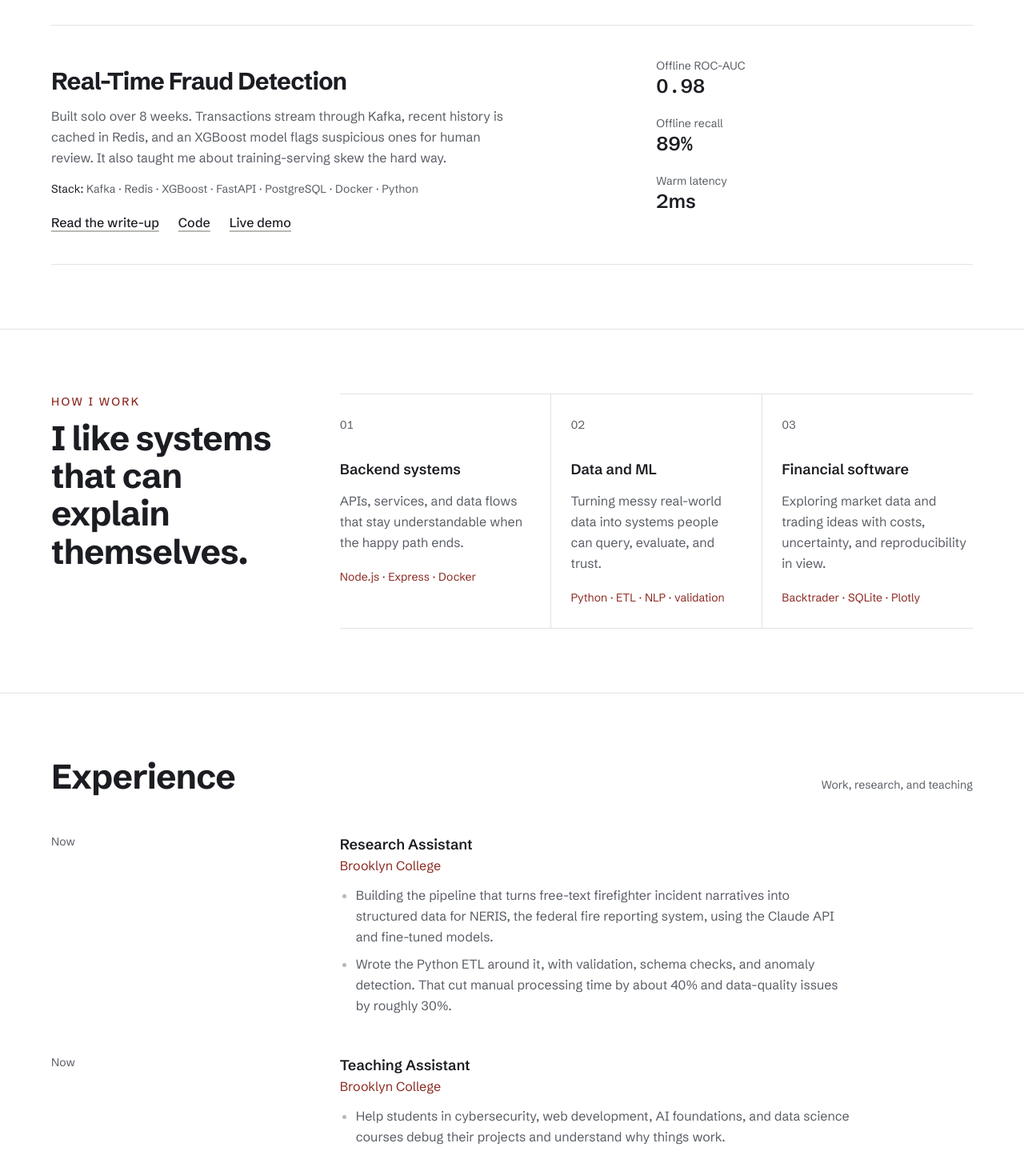
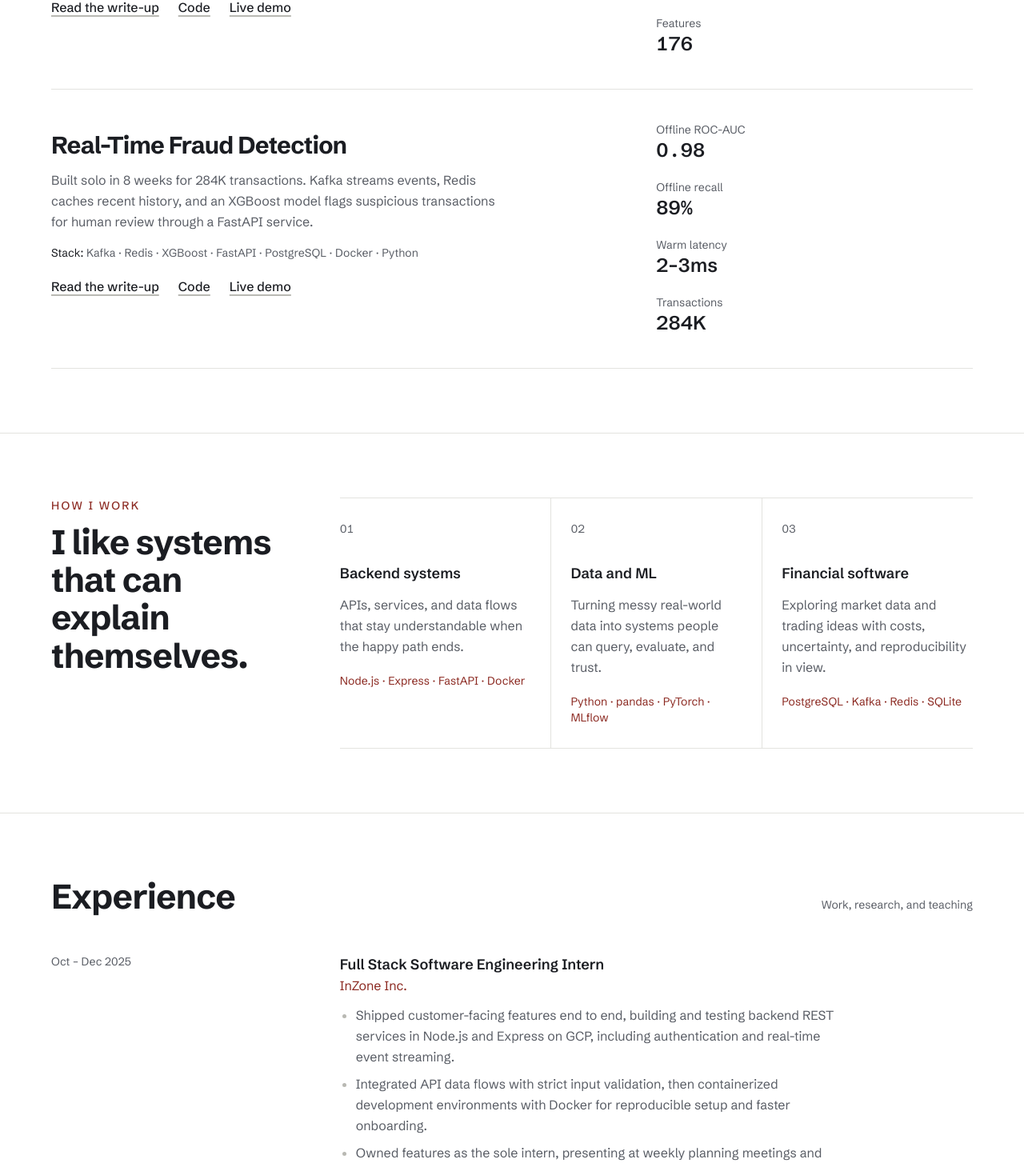
Before and after one commit to jellyfishing2346/myportfolio, a Next.js app: page / in a window 1280 px wide. Shown: the part 1935-3394 px from the top of the page at 80% size. Built offline with nearby package versions, Linux system fonts and the light colour scheme.

Commit message:
second round of changes

```diff
--- a/app/projects/_data.ts
+++ b/app/projects/_data.ts
@@ -58,11 +58,12 @@ export const PROJECTS: Project[] = [
     borderHover: 'hover:border-violet-400/40',
     title: 'Quantitative Trading Framework',
     objective:
-      'A backtesting framework for momentum and mean-reversion strategies. I test every strategy against transaction costs, out-of-sample periods, and walk-forward validation instead of trusting one optimized backtest.',
+      'A modular backtesting platform with cached data pipelines and an interactive dashboard. I test momentum and mean-reversion strategies against transaction costs, out-of-sample periods, and walk-forward validation.',
     metrics: [
       { label: 'Out-of-sample Sharpe', value: '0.86' },
       { label: 'In-sample Sharpe', value: '1.18' },
       { label: 'Walk-forward folds', value: '7' },
+      { label: 'Tests', value: '53' },
     ],
     stack: ['Backtrader', 'QuantStats', 'yfinance', 'Alpha Vantage API', 'SQLite', 'Plotly Dash'],
     githubUrl: 'https://github.com/jellyfishing2346/quantitative-finance',
@@ -128,11 +129,12 @@ export const PROJECTS: Project[] = [
     borderHover: 'hover:border-blue-400/40',
     title: 'Credit Risk Scoring Engine',
     objective:
-      'Predicts loan default on a 307K-record dataset with XGBoost, serves predictions through a deployed REST API, and uses SHAP to explain each individual decision.',
+      'Engineered 176 features from 307K loan records, tuned XGBoost with Optuna and MLflow, and deployed a FastAPI service that returns a risk score with per-decision SHAP explanations.',
     metrics: [
       { label: 'Test ROC-AUC', value: '0.78' },      // got 0.7795, not 0.79
       { label: 'API Latency', value: '<35ms' },   // measured 26-32ms warm
       { label: 'Records', value: '307K' },
+      { label: 'Features', value: '176' },
     ],
     stack: ['XGBoost', 'SHAP', 'FastAPI', 'MLflow', 'Docker', 'Google Cloud Run', 'Streamlit'],
     // removed PostgreSQL (schema built but not used at inference)
@@ -219,11 +221,12 @@ export const PROJECTS: Project[] = [
     borderHover: 'hover:border-emerald-400/40',
     title: 'Real-Time Fraud Detection',
     objective:
-      'Built solo over 8 weeks. Transactions stream through Kafka, recent history is cached in Redis, and an XGBoost model flags suspicious ones for human review. It also taught me about training-serving skew the hard way.',
+      'Built solo in 8 weeks for 284K transactions. Kafka streams events, Redis caches recent history, and an XGBoost model flags suspicious transactions for human review through a FastAPI service.',
     metrics: [
       { label: 'Offline ROC-AUC', value: '0.98' },
       { label: 'Offline recall', value: '89%' },
-      { label: 'Warm latency', value: '2ms' },
+      { label: 'Warm latency', value: '2–3ms' },
+      { label: 'Transactions', value: '284K' },
     ],
     stack: ['Kafka', 'Redis', 'XGBoost', 'FastAPI', 'PostgreSQL', 'Docker', 'Python'],
     githubUrl: 'https://github.com/jellyfishing2346/fraud-detection-engine.',
--- a/components/About.tsx
+++ b/components/About.tsx
@@ -31,6 +31,17 @@ export default function About() {
             at CUNY Brooklyn College. I&rsquo;m also involved with Project Alpaca, CUNY Tech
             Prep, CodePath, and the CS Club.
           </p>
+          <div className="grid gap-6 border-y border-line py-6 text-base md:grid-cols-2">
+            <div>
+              <h3 className="font-semibold text-ink">Education</h3>
+              <p className="mt-2 text-muted">B.S. Computer Science, minor in Data Science</p>
+              <p className="text-sm text-muted">GPA 3.8 / 4.0 · Expected December 2027</p>
+            </div>
+            <div>
+              <h3 className="font-semibold text-ink">Tools I use</h3>
+              <p className="mt-2 text-muted">Python, TypeScript, JavaScript, SQL, FastAPI, Node.js, React, Next.js, PostgreSQL, Kafka, Redis, Docker, AWS, GCP</p>
+            </div>
+          </div>
           <p>
             <Link href="/personal" className="link">More about life outside code</Link>
           </p>
--- a/components/Contact.tsx
+++ b/components/Contact.tsx
@@ -2,6 +2,7 @@ const LINKS = [
   { href: 'mailto:faizanakhan2003@gmail.com', label: 'faizanakhan2003@gmail.com' },
   { href: 'https://github.com/jellyfishing2346', label: 'github.com/jellyfishing2346' },
   { href: 'https://linkedin.com/in/faizan-khan234', label: 'linkedin.com/in/faizan-khan234' },
+  { href: '/Faizan-Khan-Resume.pdf', label: 'Download résumé' },
 ]
 
 export default function Contact() {
--- a/components/Experience.tsx
+++ b/components/Experience.tsx
@@ -1,30 +1,12 @@
-// Same facts as before, in plainer words. Every number here is something an
-// interviewer may ask about, so keep only the ones you can explain in detail.
 const EXPERIENCE = [
-  {
-    role: 'Research Assistant',
-    company: 'Brooklyn College',
-    period: 'Now',
-    details: [
-      'Building the pipeline that turns free-text firefighter incident narratives into structured data for NERIS, the federal fire reporting system, using the Claude API and fine-tuned models.',
-      'Wrote the Python ETL around it, with validation, schema checks, and anomaly detection. That cut manual processing time by about 40% and data-quality issues by roughly 30%.',
-    ],
-  },
-  {
-    role: 'Teaching Assistant',
-    company: 'Brooklyn College',
-    period: 'Now',
-    details: [
-      'Help students in cybersecurity, web development, AI foundations, and data science courses debug their projects and understand why things work.',
-    ],
-  },
   {
     role: 'Full Stack Software Engineering Intern',
     company: 'InZone Inc.',
     period: 'Oct – Dec 2025',
     details: [
-      'Built Node.js/Express microservices for a backend with 5,000+ daily users and made architecture calls from design through production.',
-      'Containerized the services with Docker on GCP (99.9% uptime) and helped four other engineers with API design and coding standards.',
+      'Shipped customer-facing features end to end, building and testing backend REST services in Node.js and Express on GCP, including authentication and real-time event streaming.',
+      'Integrated API data flows with strict input validation, then containerized development environments with Docker for reproducible setup and faster onboarding.',
+      'Owned features as the sole intern, presenting at weekly planning meetings and making implementation decisions with the team.',
     ],
   },
   {
@@ -32,16 +14,34 @@ const EXPERIENCE = [
     company: 'AutoLake LLC',
     period: 'Jul – Sep 2025',
     details: [
-      'Standardized REST API contracts across teams at a B2B data lake company, which raised system throughput by about 25%.',
-      'Audited production against the OWASP Top 10 and fixed 15+ XSS and CSRF vulnerabilities.',
+      'Diagnosed and fixed 15 performance bugs across backend microservices using profiling and logs.',
+      'Improved API consistency across web apps and supported operations with data collection and compliance checks.',
+    ],
+  },
+  {
+    role: 'Research Assistant',
+    company: 'CUNY Brooklyn College',
+    period: 'Jun 2024 – Present',
+    details: [
+      'Built Python ETL and ML workflows with schema enforcement and validation to extract structured data from 450+ pages of curriculum documents.',
+      'Deployed research services with Docker and GitHub Actions, adding monitoring that flags anomalies and memory leaks.',
+    ],
+  },
+  {
+    role: 'Tech Fellow & Data Science Teaching Assistant',
+    company: 'CodePath & CUNY Tech Prep',
+    period: 'May 2025 – Present',
+    details: [
+      'Mentored 100+ students across web development, AI/ML, and cybersecurity courses.',
+      'Teach a cohort of 20+ data science students Python, pandas, SQL, data visualization, and core ML.',
     ],
   },
   {
     role: 'Treasurer',
-    company: 'Brooklyn College Computer Science Club',
-    period: 'Now',
+    company: 'CUNY Brooklyn College CS Club',
+    period: 'Present',
     details: [
-      'Helped grow the club past 100 active members and organized workshops on AI engineering, full-stack development, and systems design.',
+      'Redirected most of the food budget to fund the club’s first hackathon, winning e-board and student government approval.',
     ],
   },
 ]
--- a/components/Focus.tsx
+++ b/components/Focus.tsx
@@ -3,19 +3,19 @@ const FOCUS_AREAS = [
     number: '01',
     title: 'Backend systems',
     description: 'APIs, services, and data flows that stay understandable when the happy path ends.',
-    tools: 'Node.js · Express · Docker',
+    tools: 'Node.js · Express · FastAPI · Docker',
   },
   {
     number: '02',
     title: 'Data and ML',
     description: 'Turning messy real-world data into systems people can query, evaluate, and trust.',
-    tools: 'Python · ETL · NLP · validation',
+    tools: 'Python · pandas · PyTorch · MLflow',
   },
   {
     number: '03',
     title: 'Financial software',
     description: 'Exploring market data and trading ideas with costs, uncertainty, and reproducibility in view.',
-    tools: 'Backtrader · SQLite · Plotly',
+    tools: 'PostgreSQL · Kafka · Redis · SQLite',
   },
 ]
 
--- a/components/Hero.tsx
+++ b/components/Hero.tsx
@@ -46,6 +46,7 @@ export default function Hero() {
             <a href="mailto:faizanakhan2003@gmail.com" className="link">Email me</a>
             <a href="https://github.com/jellyfishing2346" className="link">GitHub</a>
             <a href="https://linkedin.com/in/faizan-khan234" className="link">LinkedIn</a>
+            <a href="/Faizan-Khan-Resume.pdf" className="link">Résumé</a>
           </div>
         </div>
       </div>
```
Also changed, not shown: 1 other file (tests, documents, lock files or other folders).
